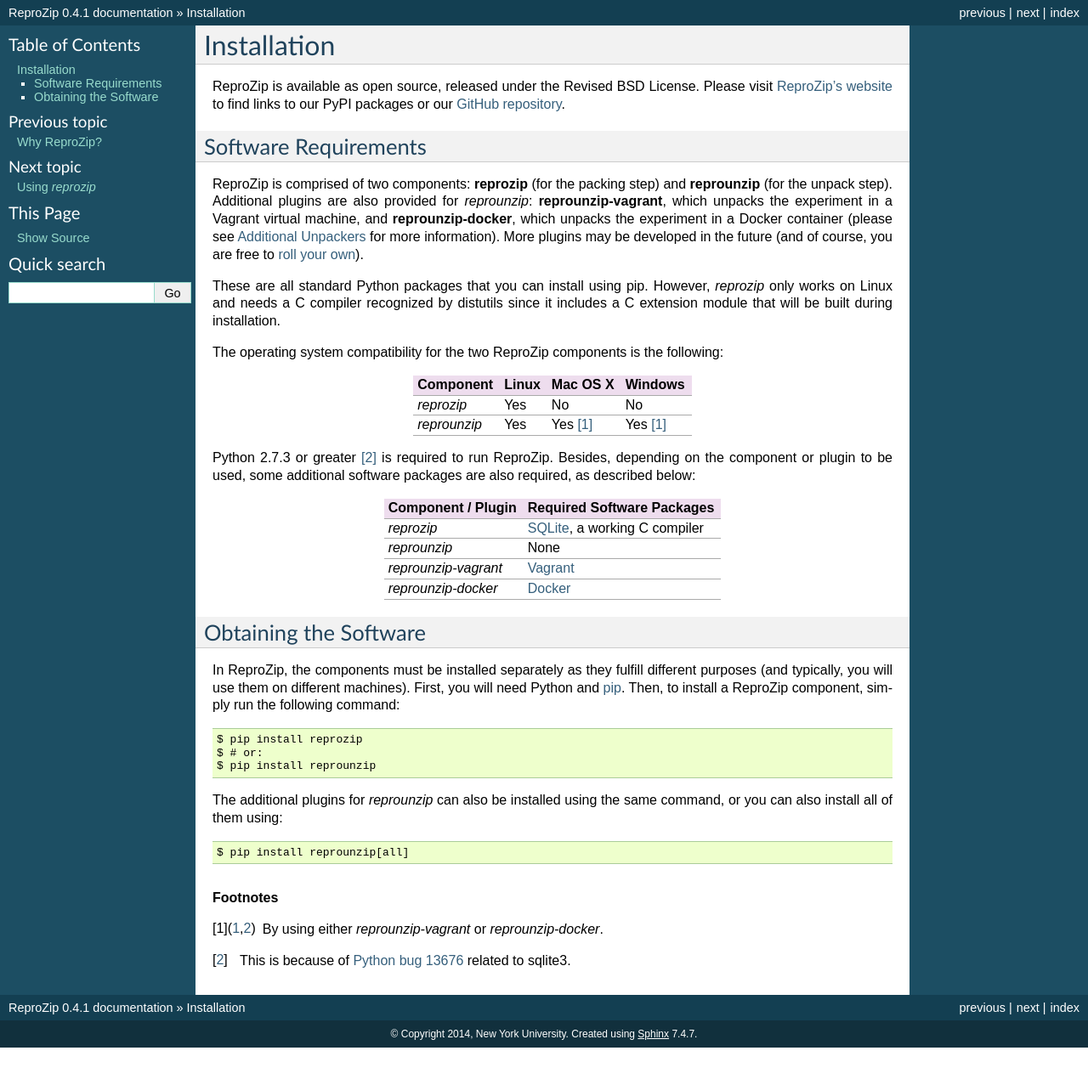
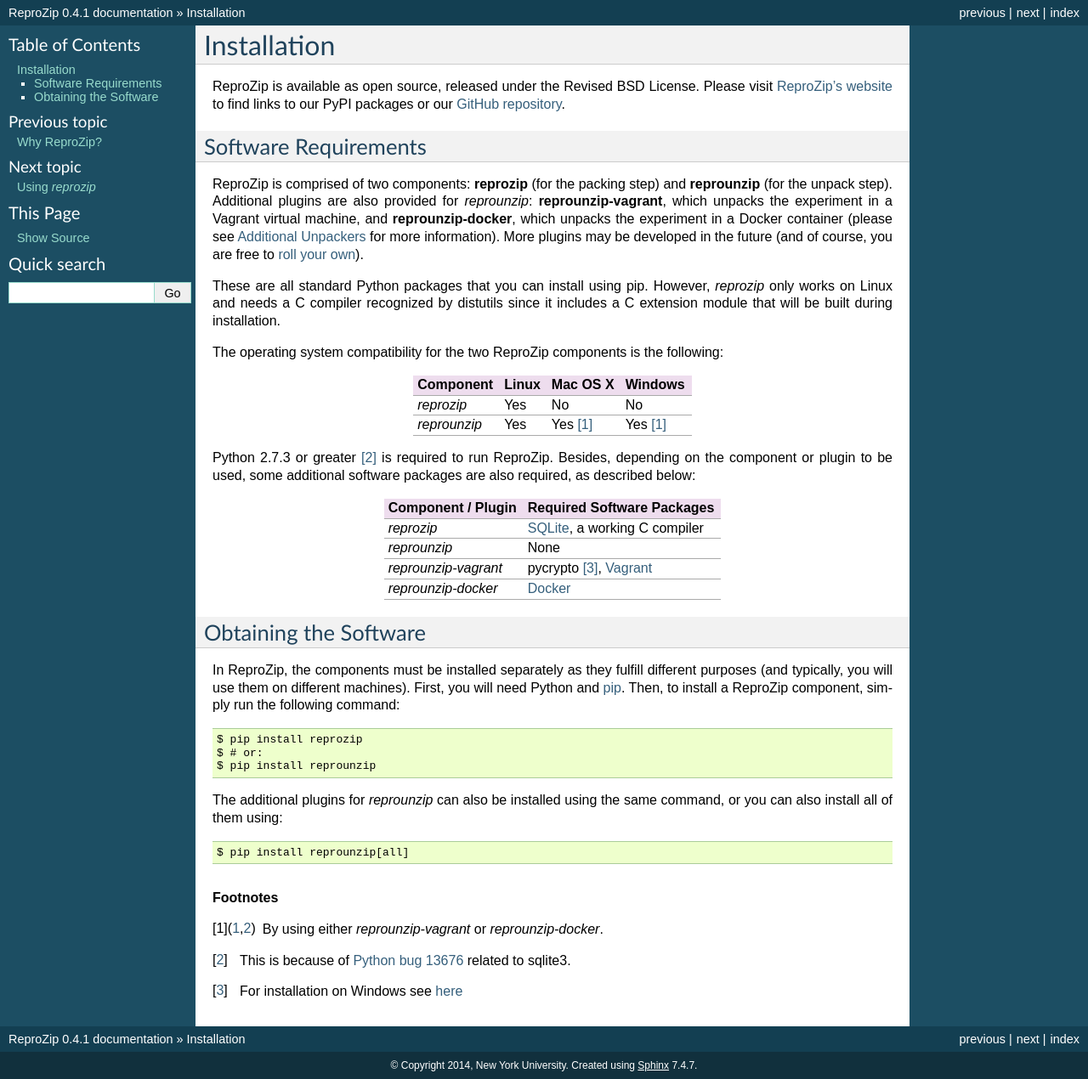
Before and after one commit to VIDA-NYU/reprozip, a Sphinx documentation site: the page built from docs/source/install.rst, in a window 1280 px wide. Shown: the whole page at 85% size. Built offline with Sphinx 7.4.7, drawn with Linux system fonts in a browser that asks for light colours; before the commit the page ends 1233 px from its top, so only the background shows below that.

Commit message:
Adds note about PyCrypto

```diff
--- a/docs/source/install.rst
+++ b/docs/source/install.rst
@@ -30,7 +30,8 @@
 +------------------------------+-----------------------------------------+
 | *reprounzip*                 | None                                    |
 +------------------------------+-----------------------------------------+
-| *reprounzip-vagrant*         | `Vagrant <https://www.vagrantup.com/>`_ |
+| *reprounzip-vagrant*         | pycrypto [#pycrypto]_,                  |
+|                              | `Vagrant <https://www.vagrantup.com/>`_ |
 +------------------------------+-----------------------------------------+
 | *reprounzip-docker*          | `Docker <https://www.docker.com/>`_     |
 +------------------------------+-----------------------------------------+
@@ -52,3 +53,4 @@
 
 ..  [#plgn] By using either *reprounzip-vagrant* or *reprounzip-docker*.
 ..  [#bug] This is because of `Python bug 13676 <http://bugs.python.org/issue13676>`_ related to sqlite3.
+..  [#pycrypto] For installation on Windows see `here <http://stackoverflow.com/questions/11405549/how-do-i-install-pycrypto-on-windows>`_
```
